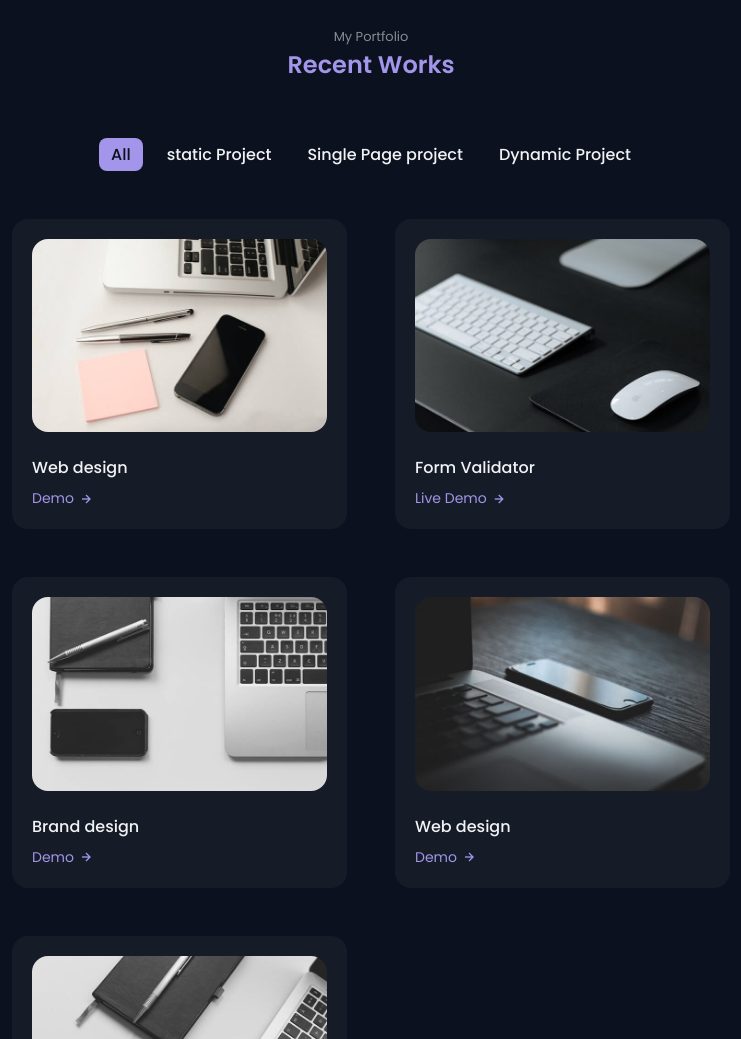
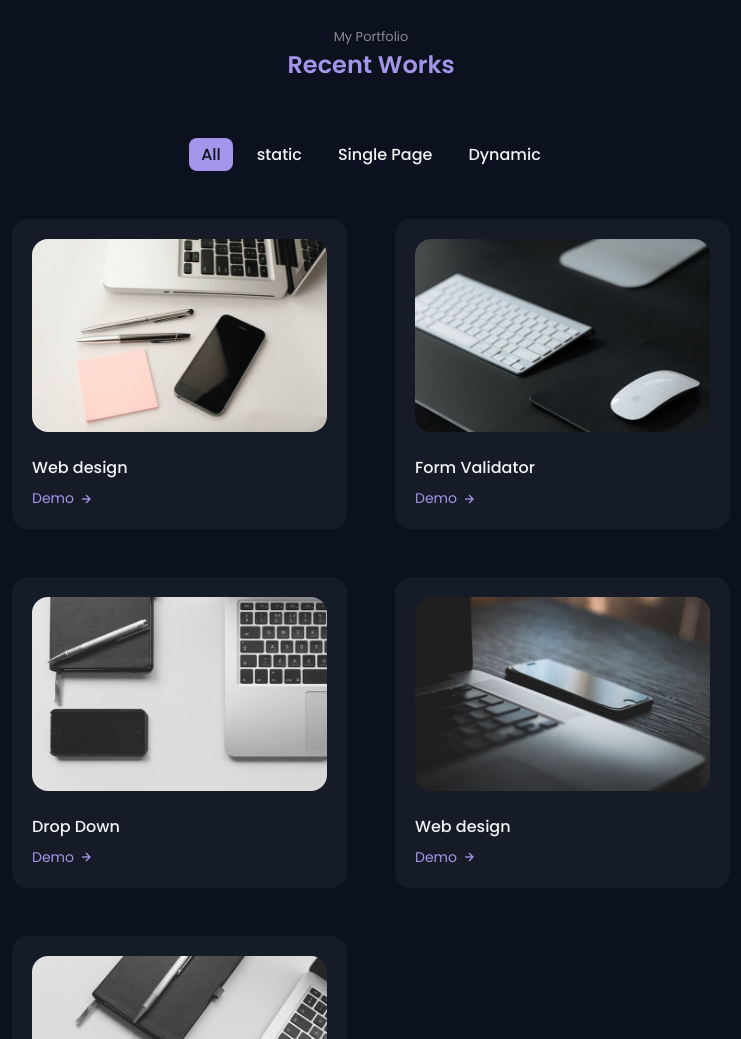
Before and after one commit to Rafeeque96/my-personal-site, a plain HTML site: page index.html in a window 1280 px wide. Shown: the part 2580-3619 px from the top of the page, without its empty margins (269-1010 px from the left). Drawn offline with nearby package versions, Linux system fonts and the light colour scheme.

Commit message:
Update index.html

```diff
--- a/index.html
+++ b/index.html
@@ -457,9 +457,9 @@
 
                 <div class="work__filters">
                     <span class="work__item active-work" data-filter='all'>All</span>
-                    <span class="work__item" data-filter='.web'>static Project</span>
-                    <span class="work__item" data-filter='.movil'>Single Page project</span>
-                    <span class="work__item" data-filter='.design'>Dynamic Project</span>
+                    <span class="work__item" data-filter='.web'>static </span>
+                    <span class="work__item" data-filter='.movil'>Single Page</span>
+                    <span class="work__item" data-filter='.design'>Dynamic </span>
                 </div>
 
                 <div class="work__container container grid">
@@ -480,7 +480,7 @@
                         <h3 class="work__title">Form Validator</h3>
 
                         <a href="https://famous-macaron-32db04.netlify.app/" class="work__button">
-                            Live Demo <i class='bx bx-right-arrow-alt work__icon' ></i>
+                            Demo <i class='bx bx-right-arrow-alt work__icon' ></i>
 
                         </a>
                     </div>
@@ -488,9 +488,9 @@
                     <div class="work__card mix design">
                         <img src="assets/img/work3.jpg" alt="" class="work__img">
 
-                        <h3 class="work__title">Brand design</h3>
+                        <h3 class="work__title">Drop Down</h3>
 
-                        <a href="" class="work__button">
+                        <a href="https://dropdownprojectjs.netlify.app/" class="work__button">
                             Demo <i class='bx bx-right-arrow-alt work__icon' ></i>
                         </a>
                     </div>
```
